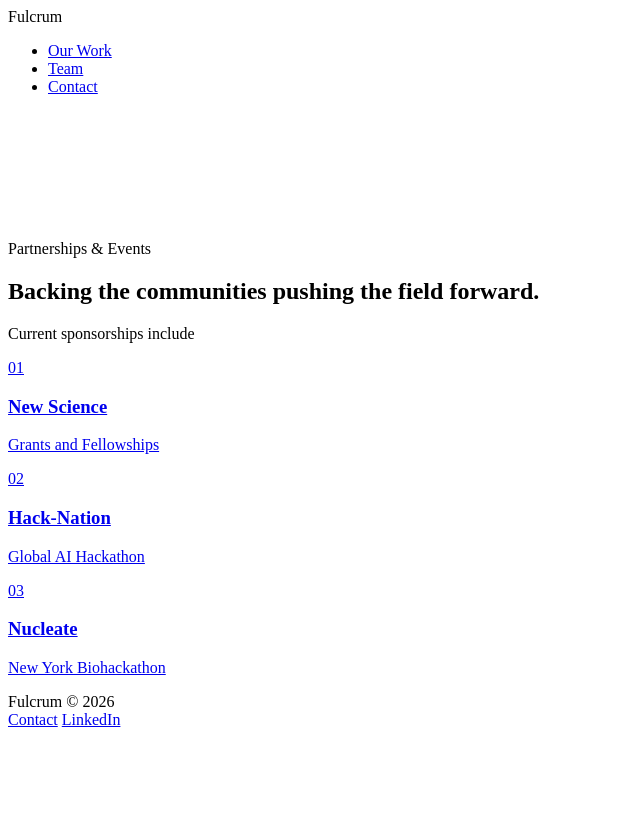
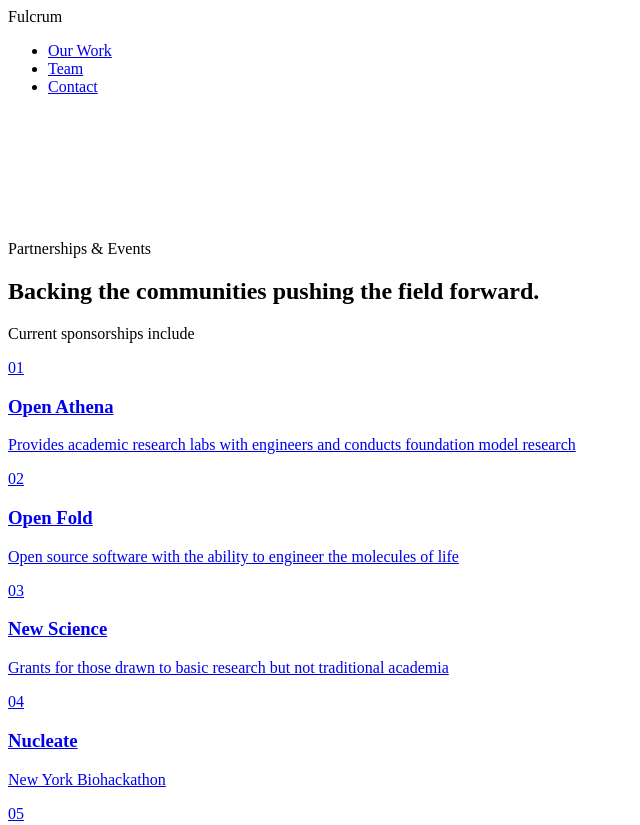
Before and after one commit to fulcrumscience/fulcrum-site, a website built with Vite: page partnerships/index.html in a window 1280 px wide. Shown: the top 825 px of the page, without its empty margins (0-640 px from the left). Before the commit the page ends 800 px from the top, so only its background shows below. Built offline with nearby package versions, Linux system fonts and the light colour scheme.

Commit message:
Add Open Athena and Open Fold partnership cards (#5)
* Add Open Athena and Open Fold partnership cards

Reorder sponsor cards on /partnerships:
1. Open Athena
2. Open Fold
3. New Science
4. Nucleate
5. Hack-Nation

```diff
--- a/partnerships/index.html
+++ b/partnerships/index.html
@@ -38,20 +38,30 @@
         <p class="lead-text">Current sponsorships include</p>
 
         <div class="model-grid">
+            <a href="https://openathena.ai/" target="_blank" class="model-card model-card-link">
+                <span class="model-number">01</span>
+                <h3>Open Athena</h3>
+                <p>Provides academic research labs with engineers and conducts foundation model research</p>
+            </a>
+            <a href="https://omsf.io/programs/projects/openfold/" target="_blank" class="model-card model-card-link">
+                <span class="model-number">02</span>
+                <h3>Open Fold</h3>
+                <p>Open source software with the ability to engineer the molecules of life</p>
+            </a>
             <a href="https://newscience.org" target="_blank" class="model-card model-card-link">
-                <span class="model-number">01</span>
+                <span class="model-number">03</span>
                 <h3>New Science</h3>
-                <p>Grants and Fellowships</p>
+                <p>Grants for those drawn to basic research but not traditional academia</p>
+            </a>
+            <a href="https://nucleate.xyz" target="_blank" class="model-card model-card-link">
+                <span class="model-number">04</span>
+                <h3>Nucleate</h3>
+                <p>New York Biohackathon</p>
             </a>
             <a href="https://hack-nation.ai/global-ai-hackathon" target="_blank" class="model-card model-card-link">
-                <span class="model-number">02</span>
+                <span class="model-number">05</span>
                 <h3>Hack-Nation</h3>
                 <p>Global AI Hackathon</p>
-            </a>
-            <a href="https://nucleate.xyz" target="_blank" class="model-card model-card-link">
-                <span class="model-number">03</span>
-                <h3>Nucleate</h3>
-                <p>New York Biohackathon</p>
             </a>
         </div>
     </section>
```
